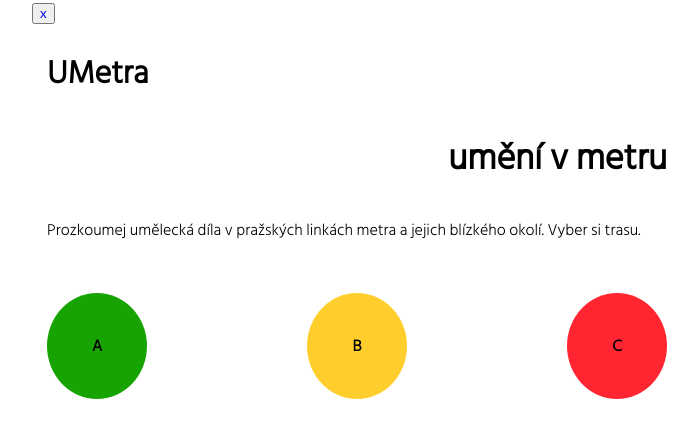
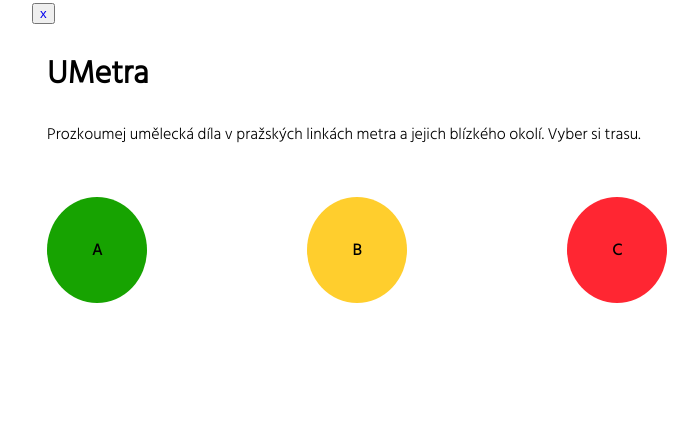
Before and after one commit to hrafil/UMetra_next.js, a Next.js app: page / in a window 1280 px wide. Shown: the top 438 px of the page, without its empty margins (283-981 px from the left). Built offline with nearby package versions, Linux system fonts and the light colour scheme.

Commit message:
LineA srtollto

```diff
--- a/pages/index.js
+++ b/pages/index.js
@@ -2,8 +2,8 @@
 // import styles from '../styles/Home.module.css';
 import Link from 'next/link';
 import React, { useState } from 'react';
-import { useRouter } from 'next/router';
-import { useEffect } from 'react';
+// import { useRouter } from 'next/router';
+// import { useEffect } from 'react';
 
 const Home = () => {
   const [title, setTitle] = useState('UMetra');
@@ -14,7 +14,6 @@ const Home = () => {
   return (
     <div className="container_home">
       <h1 onClick={handleTitle}>{title}</h1>
-      <h2>umění v metru</h2>
       <p>
         Prozkoumej umělecká díla v pražských linkách metra a jejich blízkého
         okolí. Vyber si trasu.
--- a/pages/line-a.js
+++ b/pages/line-a.js
@@ -1,9 +1,9 @@
 import { getStationA } from '../lib/stationA';
 import CreateLine from '../components/CreateLine';
-// import { useEffect } from 'react';
+import { useEffect } from 'react';
 
 const LineA = ({ lines }) => {
-  // useEffect(() => window.scrollTo(0, 2700), []);
+  useEffect(() => window.scrollTo(0, 1570), []);
 
   return (
     <main>
```
